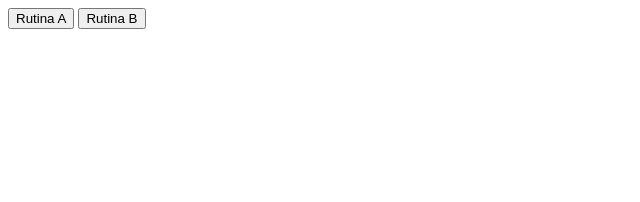
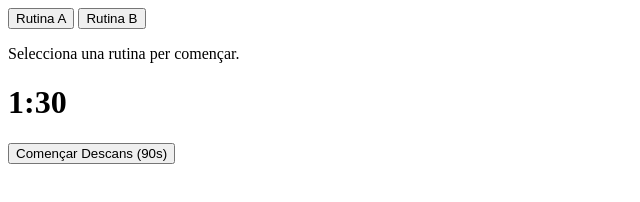
Before and after one commit to AlbertGodina/SL-5x5-app, a plain HTML site: page index.html in a window 1280 px wide. Shown: the whole page, without its empty margins (0-640 px from the left). Drawn offline with Linux system fonts and the light colour scheme.

Commit message:
Update index.html

```diff
--- a/index.html
+++ b/index.html
@@ -2,5 +2,15 @@
     <button id="routine-a-button">Rutina A</button>
     <button id="routine-b-button">Rutina B</button>
 </div>
+
 <div id="exercises-container">
-    </div>
+    <p class="placeholder-text">Selecciona una rutina per començar.</p>
+</div>
+
+<div class="timer-container">
+    <h1 id="timer-display">1:30</h1>
+    <button id="start-button">Començar Descans (90s)</button>
+    <button id="reset-button" style="display:none;">Reiniciar</button>
+</div>
+
+<script src="script.js"></script>
```
